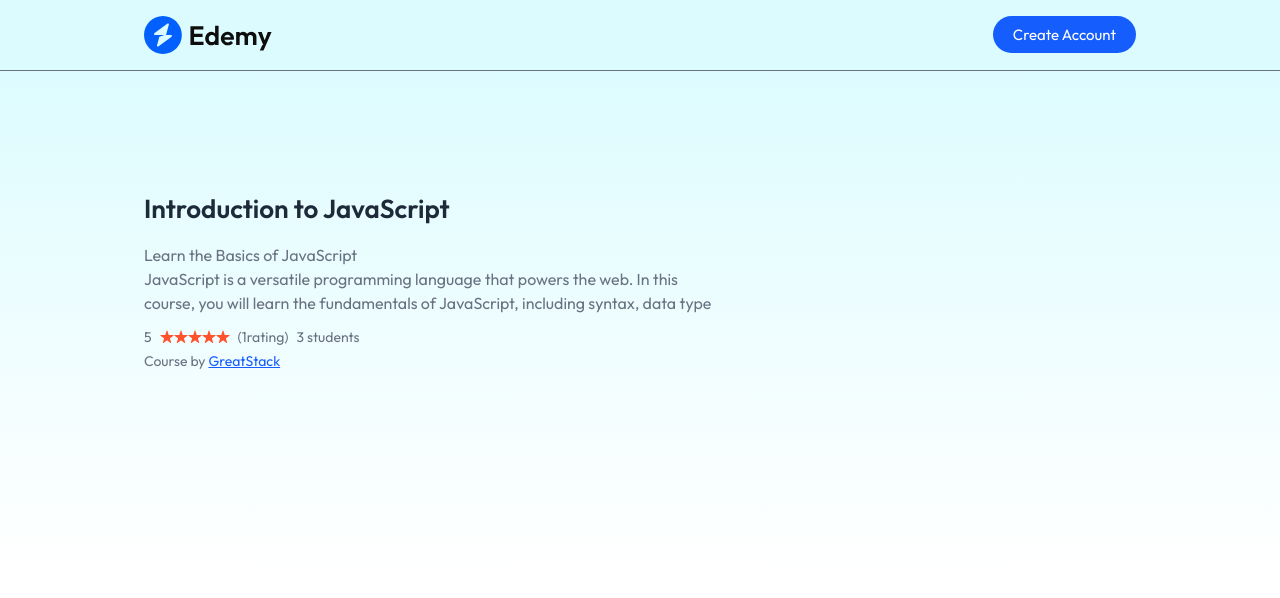
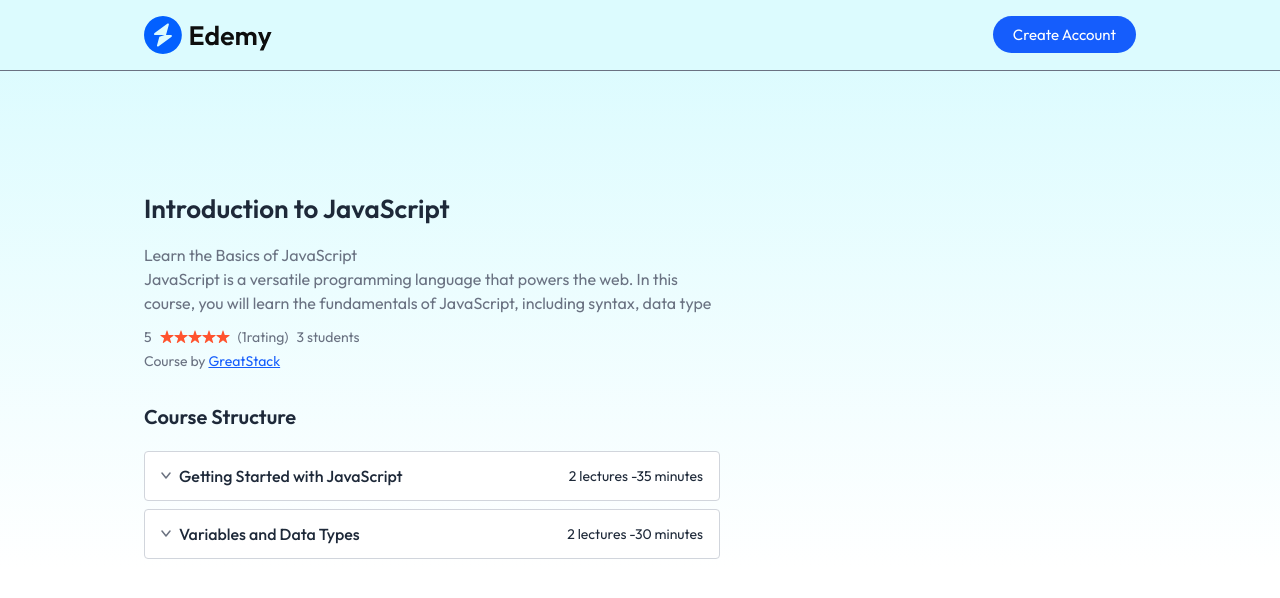
Before and after one commit to YurHarutyunyan/Ydemy-Learing-Platform, a React (Vite) app: page /course/605c72efb3f1c2b1f8e4e1a1 in a window 1280 px wide. Shown: the top 598 px of the page. Built offline with nearby package versions, Linux system fonts and the light colour scheme; no server answers.

Commit message:
course details page with dropdowns of content

```diff
--- a/src/context/AppContext.jsx
+++ b/src/context/AppContext.jsx
@@ -2,6 +2,7 @@ import React, { useState, useEffect, useCallback } from 'react';
 import { useNavigate } from 'react-router-dom';
 import { AppContext } from './createAppContext';
 import { dummyCourses } from '../assets/assets';
+import humanizeDuration from 'humanize-duration';
 
 export const AppContextProvider = props => {
   const currency = import.meta.env.VITE_CURRENCY;
@@ -29,7 +30,26 @@ export const AppContextProvider = props => {
   };
   const calculateChapterTime = chapter => {
     let time = 0;
-    chapter.content.map(lecture => (time += lecture.duration));
+    chapter.chapterContent.map(lecture => (time += lecture.lectureDuration));
+    return humanizeDuration(time * 60 * 1000, { units: ['h', 'm'] });
+  };
+  const calculateCourseDuration = course => {
+    let time = 0;
+    course.courseContent.map(chapter => {
+      chapter.chapterContent.map(lecture => {
+        time += lecture.lectureDuration;
+      });
+    });
+    return humanizeDuration(time * 60 * 1000, { units: ['h', 'm'] });
+  };
+  const calculateNumberOfLectures = course => {
+    let totalLectures = 0;
+    course.courseContent.forEach(chapter => {
+      if (Array.isArray(chapter.chapterContent)) {
+        totalLectures += chapter.chapterContent.length;
+      }
+    });
+    return totalLectures;
   };
   const value = {
     currency,
@@ -38,6 +58,9 @@ export const AppContextProvider = props => {
     calculateRating,
     isEducator,
     setIsEducator,
+    calculateNumberOfLectures,
+    calculateCourseDuration,
+    calculateChapterTime,
   };
   useEffect(() => {
     fetchAllCourses();
--- a/src/pages/student/CourseDetails.jsx
+++ b/src/pages/student/CourseDetails.jsx
@@ -3,20 +3,35 @@ import { useParams } from 'react-router-dom';
 import { AppContext } from '../../context/createAppContext';
 import Loading from '../../components/student/Loading';
 import assets from '../../assets/assets';
+import humanizeDuration from 'humanize-duration';
 
 function CourseDetails() {
   const { id } = useParams();
-  const { allCourses, calculateRating } = useContext(AppContext);
+  const {
+    allCourses,
+    calculateRating,
+    calculateNumberOfLectures,
+    calculateCourseDuration,
+    calculateChapterTime,
+  } = useContext(AppContext);
   const [courseData, setCourseData] = useState(null);
+  const [openSection, setOpenSection] = useState({});
 
   const fetchCourseData = async () => {
     const foundCourse = allCourses.find(course => course._id === id);
-    console.log('foundCourse', foundCourse);
     setCourseData(foundCourse);
+  };
+
+  const toggleSection = index => {
+    setOpenSection(prev => ({
+      ...prev,
+      [index]: !prev[index],
+    }));
   };
   useEffect(() => {
     fetchCourseData();
   }, [courseData]);
+
   return courseData ? (
     <div className='flex md:flex-row flex-col-reverse gap-10 relative items-start justify-between md:px-36 px-8 md:pt-30 pt-20 text-left'>
       <div className='absolute top-0 left-0 w-full spacing-height bg-gradient-to-b from-cyan-100/70'></div>
@@ -59,6 +74,68 @@ function CourseDetails() {
         <p className='text-sm'>
           Course by <span className='text-blue-600 underline'>GreatStack</span>
         </p>
+        <div className='pt-8 text-gray-800'>
+          <h2 className='text-xl font-semibold'>Course Structure</h2>
+          <div className='pt-5'>
+            {courseData.courseContent.map((chapter, index) => (
+              <div
+                key={index}
+                className='border border-gray-300 bg-white mb-2 rounded'
+              >
+                <div
+                  className='flex items-center justify-between px-4 py-3 cursor-pointer select-none'
+                  onClick={() => toggleSection(index)}
+                >
+                  <div className='flex items-center gap-2'>
+                    <img
+                      src={assets.down_arrow_icon}
+                      alt='arrow icoon'
+                      className={`transform transition-transform ${openSection[index] ? 'rotate-180' : ''}`}
+                    />
+                    <p className='font-medium md:text-base text-sm'>
+                      {chapter.chapterTitle}
+                    </p>
+                  </div>
+                  <p className='text-sm md:text-default'>
+                    {chapter.chapterContent.length} lectures -
+                    {calculateChapterTime(chapter)}
+                  </p>
+                </div>
+                <div
+                  className={`overflow-hidden transition-all duration-300 ${openSection[index] ? 'max-h-96' : 'max-h-0'}`}
+                >
+                  <ul className='list-disc md:pl-10 pl-4 pr-4 py-2 text-gray-600 border-t border-gray-300'>
+                    {chapter.chapterContent.map((lecture, index) => (
+                      <li key={index} className='flex items-start gap-2 py-1'>
+                        <img
+                          src={assets.play_icon}
+                          alt='play icon'
+                          className='w-4 h-4 mt-1'
+                        />
+                        <div className='flex items-center justify-between w-full text-gray-800 text-xs md:text-default'>
+                          <p>{lecture.lectureTitle}</p>
+                          <div className='flex gap-2'>
+                            {lecture.isPreviewFree && (
+                              <p className='text-blue-500 cursor-pointer'>
+                                Preview
+                              </p>
+                            )}
+                            <p>
+                              {humanizeDuration(
+                                lecture.lectureDuration * 60 * 1000,
+                                { units: ['h', 'm'] }
+                              )}
+                            </p>
+                          </div>
+                        </div>
+                      </li>
+                    ))}
+                  </ul>
+                </div>
+              </div>
+            ))}
+          </div>
+        </div>
         {/* review and rating */}
       </div>
       <div></div>
```
